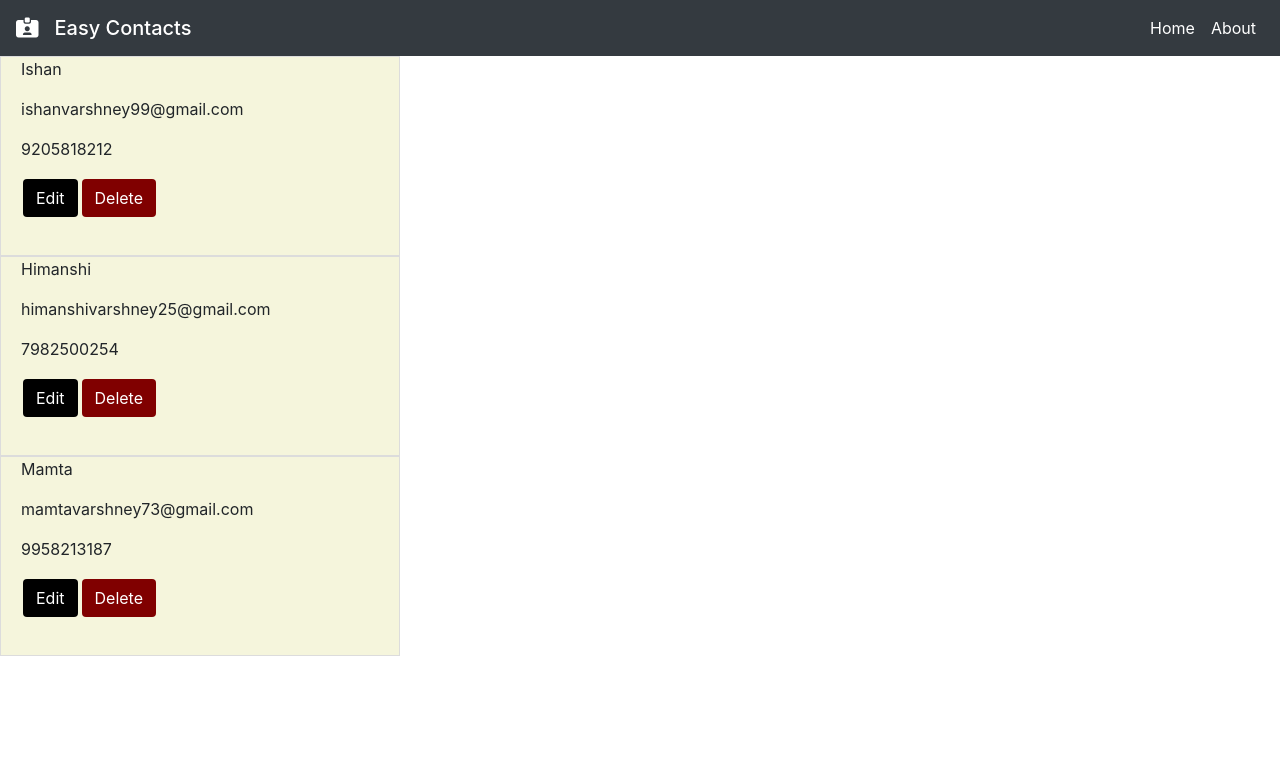
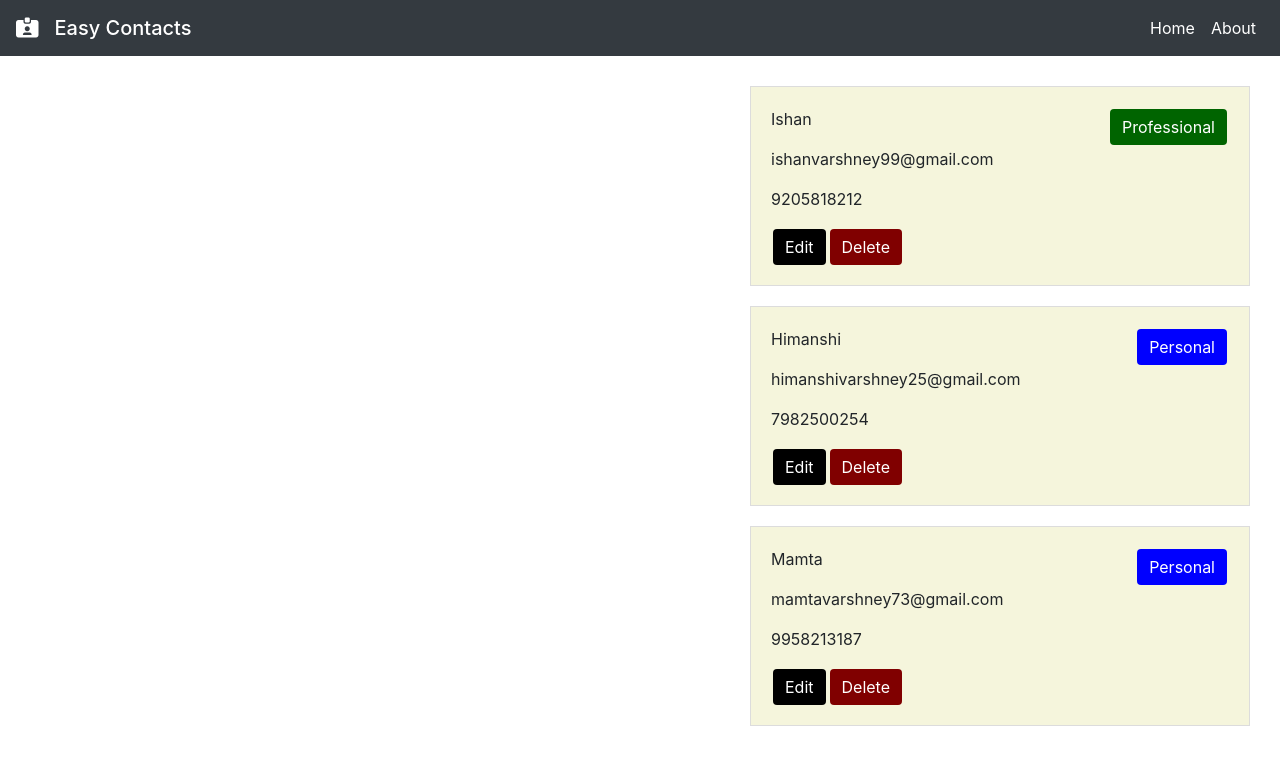
Before and after one commit to ishvar99/contact-keeper-MERN, a React (Create React App) app in the folder client/: page / in a window 1280 px wide. Shown: the top 764 px of the page. Built offline with nearby package versions, Linux system fonts and the light colour scheme; the HTML template or start-up script is replaced by a standard one.

Commit message:
styled contacts

```diff
--- a/client/src/Components/Layouts/Contacts/ContactItem.css
+++ b/client/src/Components/Layouts/Contacts/ContactItem.css
@@ -1,14 +1,40 @@
+.info {
+  display: flex;
+  flex-direction: column;
+}
 .contact-card {
   display: flex;
-  flex-direction: column;
-  width: 400px;
-  padding-left: 20px;
+  flex-direction: row;
+  padding: 20px;
+  margin: 10px;
   height: 200px;
+  width: 500px;
   background-color: beige;
   border: 1px solid gainsboro;
+  justify-content: space-between;
+}
+
+@media (max-width: 800px) {
+  .contact-card {
+    width: 350px;
+  }
+  .main {
+    margin-right: 10px !important;
+  }
+}
+
+.main {
+  display: flex;
+  flex-direction: column;
+  float: right;
+  margin: 20px;
 }
 .btn {
   margin: 2px;
+  color: white;
+  border: none;
+}
+.btn:hover {
   color: white;
 }
 .black {
@@ -18,3 +44,9 @@
 .red {
   background-color: maroon;
 }
+.blue {
+  background-color: blue;
+}
+.green {
+  background-color: darkgreen;
+}
--- a/client/src/Components/Layouts/Contacts/ContactItem.jsx
+++ b/client/src/Components/Layouts/Contacts/ContactItem.jsx
@@ -3,12 +3,21 @@ import './ContactItem.css';
 export const ContactItem = ({ contact }) => {
   return (
     <div className='contact-card'>
-      <p>{contact.name}</p>
-      <p>{contact.email}</p>
-      <p>{contact.phone}</p>
+      <div className='info'>
+        <p>{contact.name}</p>
+        <p>{contact.email}</p>
+        <p>{contact.phone}</p>
+        <div>
+          <button className='btn black'>Edit</button>
+          <button className='btn red'>Delete</button>
+        </div>
+      </div>
       <div>
-        <button className='btn black'>Edit</button>
-        <button className='btn red'>Delete</button>
+        <button
+          className={'btn ' + (contact.type === 'personal' ? 'blue' : 'green')}
+        >
+          {contact.type.charAt(0).toUpperCase() + contact.type.slice(1)}
+        </button>
       </div>
     </div>
   );
--- a/client/src/Components/Layouts/Contacts/Contacts.jsx
+++ b/client/src/Components/Layouts/Contacts/Contacts.jsx
@@ -1,11 +1,12 @@
 import React, { useContext } from 'react';
 import ContactContext from '../../../context/contact/contactContext';
 import ContactItem from './ContactItem';
+import './ContactItem.css';
 const Contacts = () => {
   const context = useContext(ContactContext);
   const { contacts } = context;
   return (
-    <div>
+    <div className='main'>
       {contacts.map((contact) => {
         return <ContactItem key={contact.id} contact={contact} />;
       })}
--- a/client/src/context/contact/contactState.js
+++ b/client/src/context/contact/contactState.js
@@ -10,18 +10,21 @@ const ContactState = (props) => {
         name: 'Ishan',
         email: 'ishanvarshney99@gmail.com',
         phone: '9205818212',
+        type: 'professional',
       },
       {
         id: 2,
         name: 'Himanshi',
         email: 'himanshivarshney25@gmail.com',
         phone: '7982500254',
+        type: 'personal',
       },
       {
         id: 3,
         name: 'Mamta',
         email: 'mamtavarshney73@gmail.com',
         phone: '9958213187',
+        type: 'personal',
       },
     ],
   };
```
